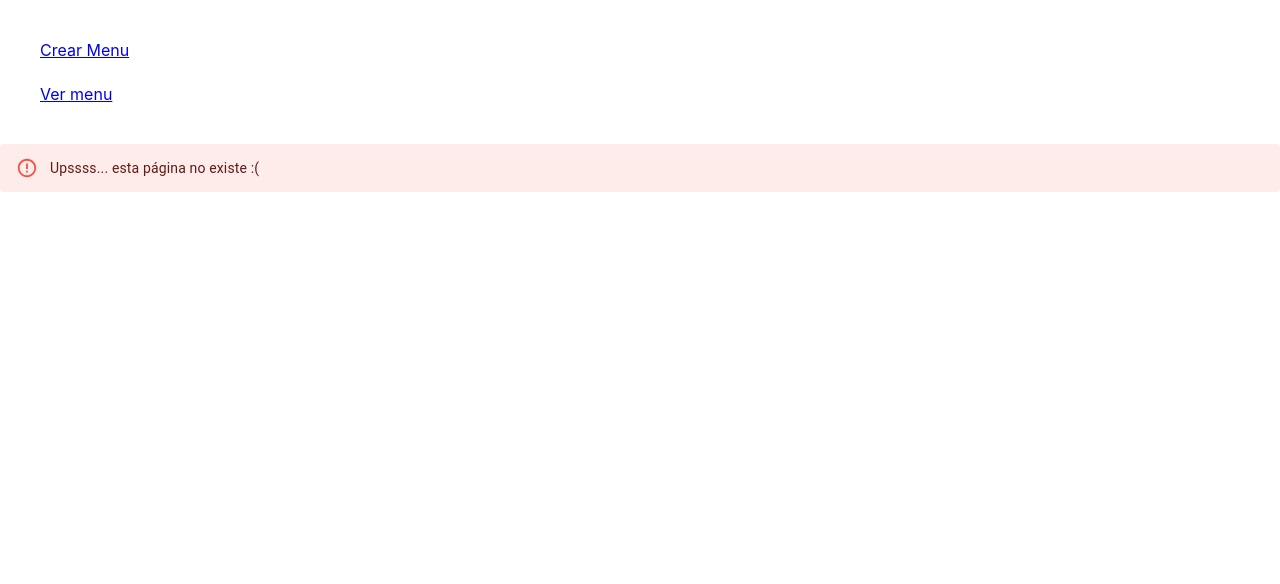
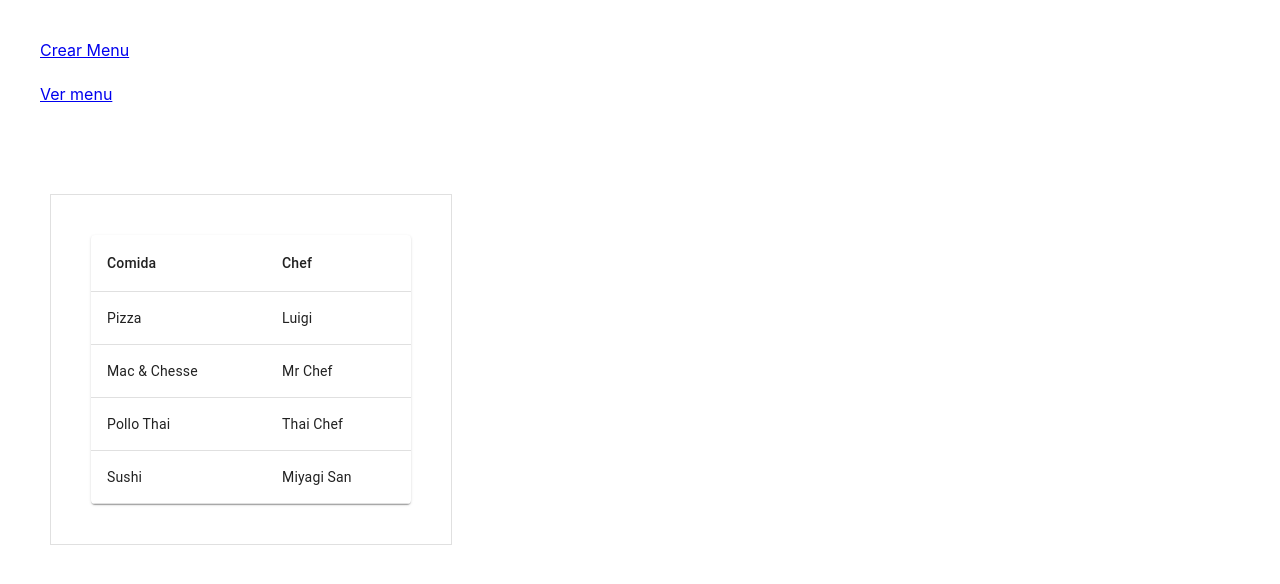
Before and after one commit to julianmina00/weekly-menu-frontend, a React (Create React App) app: page / in a window 1280 px wide. Shown: the top 584 px of the page. Built offline with nearby package versions, Linux system fonts and the light colour scheme.

Commit message:
Fixing issue with the ErrorBoundaryRoute and adding MenuCurrent component

```diff
--- a/src/App.tsx
+++ b/src/App.tsx
@@ -1,9 +1,8 @@
 import React from 'react';
 import { BrowserRouter as Router, Link } from 'react-router-dom';
-import { Button, Grid } from '@material-ui/core';
+import { Grid, Paper } from '@material-ui/core';
 
 import './App.css';
-import Menu from './entities/menu/menu';
 import ErrorBoundary from './shared/error/error-boundary';
 import AppRoutes from './routes';
 
@@ -27,7 +26,9 @@ function App() {
     <Router>
       <ErrorBoundary>
         {buttons()}
-        <AppRoutes />
+        <Paper variant="outlined" square style={{width: '400px', margin: '50px'}}>
+          <AppRoutes />
+        </Paper>
       </ErrorBoundary>
     </Router>
   );
--- /dev/null
+++ b/src/entities/menu/current.tsx
@@ -0,0 +1,66 @@
+import React from 'react';
+import { Button, Grid} from '@material-ui/core';
+import Alert from '@material-ui/lab/Alert';
+
+import { IMeal } from '../../model/meal.model';
+import MealList from '../meal/meal-list';
+import { Link } from 'react-router-dom';
+
+export interface IMenuCurrentProps {
+  meals?: ReadonlyArray<IMeal>;
+  date?: Date;
+}
+
+const currentMenu = [
+  {
+      "name": "Pizza",
+      "chef": "Luigi"
+  },
+  {
+      "name": "Mac & Chesse",
+      "chef": "Mr Chef"
+  },
+  {
+      "name": "Pollo Thai",
+      "chef": "Thai Chef"
+  },
+  {
+      "name": "Sushi",
+      "chef": "Miyagi San"
+  }
+];
+
+const MenuCurrent = (props: IMenuCurrentProps) => {
+
+  const { meals } = props;
+
+  const getMeals = (): ReadonlyArray<IMeal> => {
+    return meals && meals.length > 0 ? meals : currentMenu;
+  }
+
+
+  return (
+    <Grid container spacing={3} style={{padding: "40px"}}>
+      <Grid item xs={12}>
+        { true ? (
+          <MealList meals={getMeals()} />
+        ) : (
+          <Grid container spacing={3} style={{padding: "40px"}}>
+            <Grid item xs={12}>
+              <Alert severity="error">Upssss... No existe ningún menú para esta semana :( </Alert>
+            </Grid>
+            <Grid item xs={12}>
+              <Link to="/menu/view/create">
+                <Button variant="outlined" fullWidth color="primary">Crear Menú</Button>
+              </Link>
+            </Grid>
+          </Grid>
+        )}
+      </Grid>
+    </Grid>
+  );
+}
+
+
+
+export default MenuCurrent;
--- a/src/entities/menu/menu.tsx
+++ b/src/entities/menu/menu.tsx
@@ -1,5 +1,5 @@
 import React, { useEffect, useState } from 'react';
-import { Button, Grid } from '@material-ui/core';
+import { Button, Grid, Paper } from '@material-ui/core';
 import {
   KeyboardDatePicker, MuiPickersUtilsProvider,
 } from '@material-ui/pickers';
--- a/src/routes.tsx
+++ b/src/routes.tsx
@@ -4,12 +4,14 @@ import { Switch } from 'react-router-dom';
 import ErrorBoundaryRoute from './shared/error/error-boundary-route';
 import PageNotFound from './shared/error/page-not-found';
 import Menu from './entities/menu/menu';
+import MenuCurrent from './entities/menu/current';
 
 const Routes = () => (
   <div>
     <Switch>
-      <ErrorBoundaryRoute path="/menu/create" component={Menu} />
+      <ErrorBoundaryRoute path="/menu/view/create" component={Menu} />
       <ErrorBoundaryRoute path="/menu/view/current" component={Menu} />
+      <ErrorBoundaryRoute path="/" component={MenuCurrent} />
       <ErrorBoundaryRoute component={PageNotFound} />
     </Switch>
   </div>
--- a/src/shared/error/error-boundary-route.tsx
+++ b/src/shared/error/error-boundary-route.tsx
@@ -2,17 +2,18 @@ import React from 'react';
 import { Route, RouteProps } from 'react-router-dom';
 import ErrorBoundary from './error-boundary';
 
-
 export const ErrorBoundaryRoute = ({ component: Component, ...rest }: RouteProps) => {
-  const encloseInErrorBoundary = (props: any) => (
-    <ErrorBoundary>
-      <Component {...props} />
-    </ErrorBoundary>
+  if (!Component) throw new Error(`A component needs to be specified for path ${(rest as any).path}`);
+  return (
+    <Route
+      { ...rest }
+      render={(props) => (
+        <ErrorBoundary>
+          <Component { ...props } />
+        </ErrorBoundary>
+      )}
+      />
   );
-
-  if (!Component) throw new Error(`A component needs to be specified for path ${(rest as any).path}`);
-
-  return <Route {...rest} render={encloseInErrorBoundary} />;
 };
 
 export default ErrorBoundaryRoute;
--- a/tsconfig.json
+++ b/tsconfig.json
@@ -10,7 +10,6 @@
     "skipLibCheck": true,
     "esModuleInterop": true,
     "allowSyntheticDefaultImports": true,
-    "strict": true,
     "forceConsistentCasingInFileNames": true,
     "noFallthroughCasesInSwitch": true,
     "module": "esnext",
@@ -18,6 +17,7 @@
     "resolveJsonModule": true,
     "isolatedModules": true,
     "noEmit": true,
+    "strict": true,
     "jsx": "react"
   },
   "include": [
```
Also changed, not shown: package.json (+21 -21 lines), src/shared/error/page-not-found.tsx (line endings or trailing spaces), 1 other file (tests, documents, lock files or other folders).
